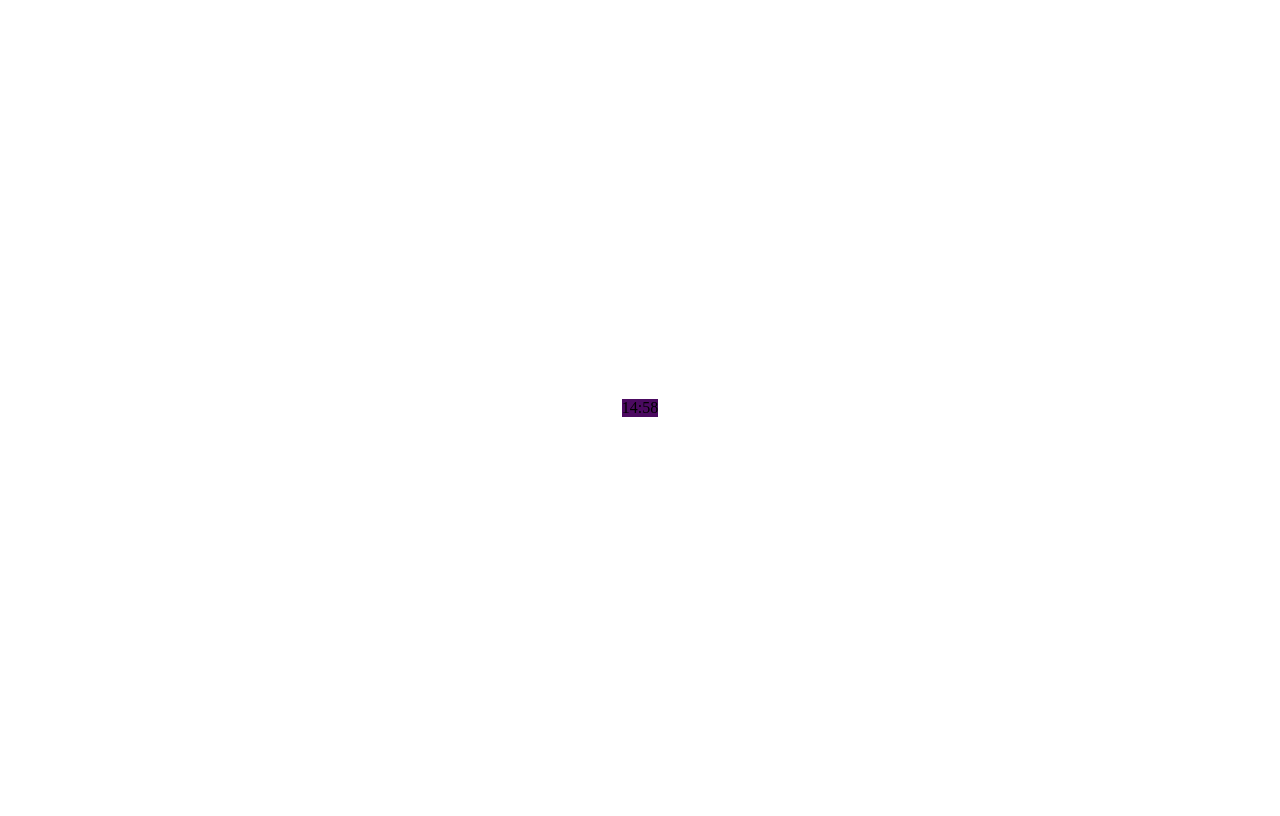
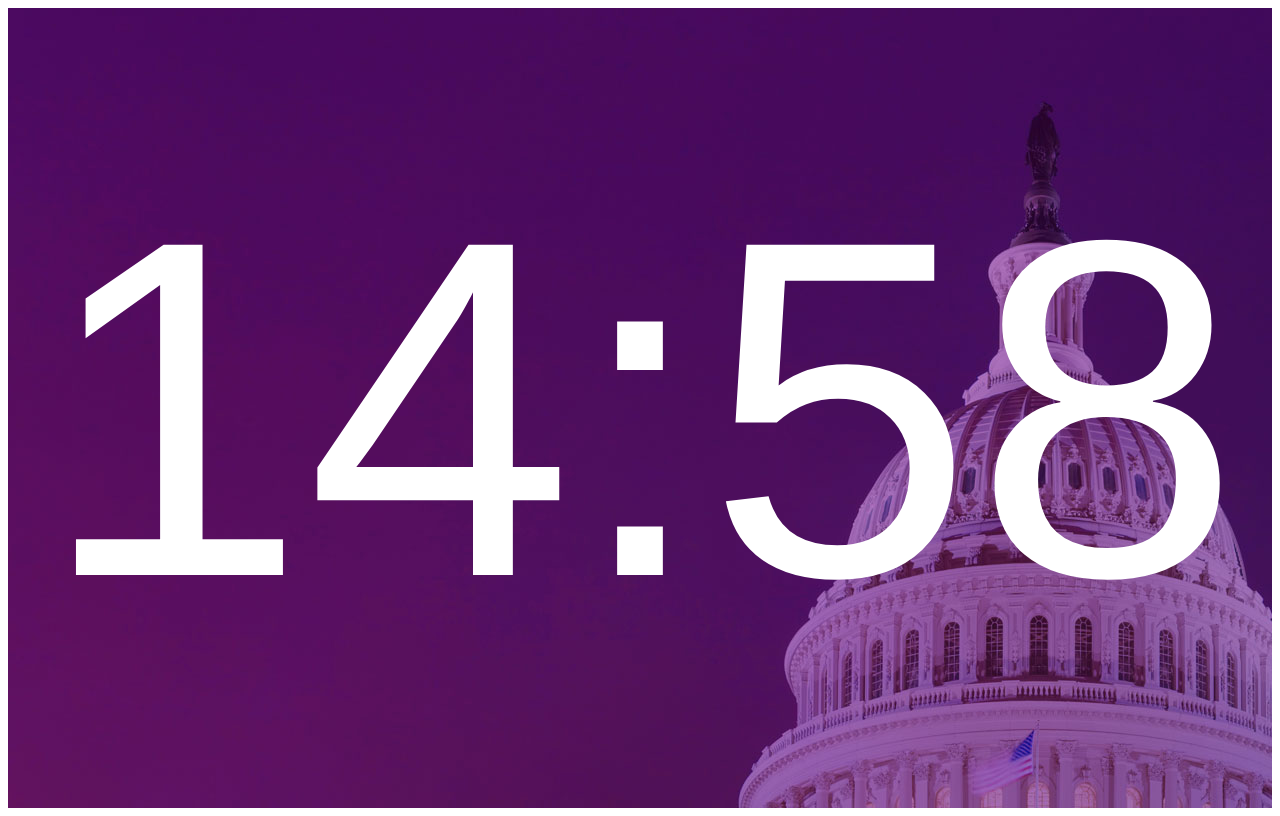
Before and after one commit to TaxFoundation/taxprom-timer, a React (Create React App) app: page / in a window 1280 px wide. Both pictures are taken after a click on the button "Start Timer". Built offline with nearby package versions, Linux system fonts and the light colour scheme.

Commit message:
Get basic styles working

```diff
--- /dev/null
+++ b/src/style.css
@@ -0,0 +1,23 @@
+html,
+body {
+  box-sizing: border-box; }
+
+.App {
+  align-items: center;
+  display: grid;
+  font-size: 16px;
+  height: 100vh;
+  grid-template: auto / auto;
+  justify-items: center;
+  width: 100%; }
+
+.timer__time {
+  color: #fff;
+  font-family: sans-serif;
+  font-size: 60vh;
+  margin: 0; }
+
+.timer__ended {
+  font-size: 1.6rem; }
+
+/*# sourceMappingURL=style.css.map */
--- a/src/style.scss
+++ b/src/style.scss
@@ -1,18 +1,2 @@
-html,
-body {
-  align-items: center;
-  box-sizing: border-box;
-  display: grid;
-  grid-template: auto / auto;
-  height: 100vh;
-  justify-items: center;
-  width: 100%;
-}
-
-.App {
-  bottom: 0;
-  left: 0;
-  position: relative;
-  right: 0;
-  top: 0;
-}
+@import './styles/global';
+@import './styles/Timer';
--- /dev/null
+++ b/src/styles/Timer.scss
@@ -0,0 +1,12 @@
+.timer {
+  &__time {
+    color: #fff;
+    font-family: sans-serif;
+    font-size: 60vh;
+    margin: 0;
+  }
+
+  &__ended {
+    font-size: 1.6rem;
+  }
+}
--- /dev/null
+++ b/src/styles/global.scss
@@ -0,0 +1,14 @@
+html,
+body {
+  box-sizing: border-box;
+}
+
+.App {
+  align-items: center;
+  display: grid;
+  font-size: 16px;
+  height: 100vh;
+  grid-template: auto / auto;
+  justify-items: center;
+  width: 100%;
+}
```
Also changed, not shown: 1 other file (tests, documents, lock files or other folders).
